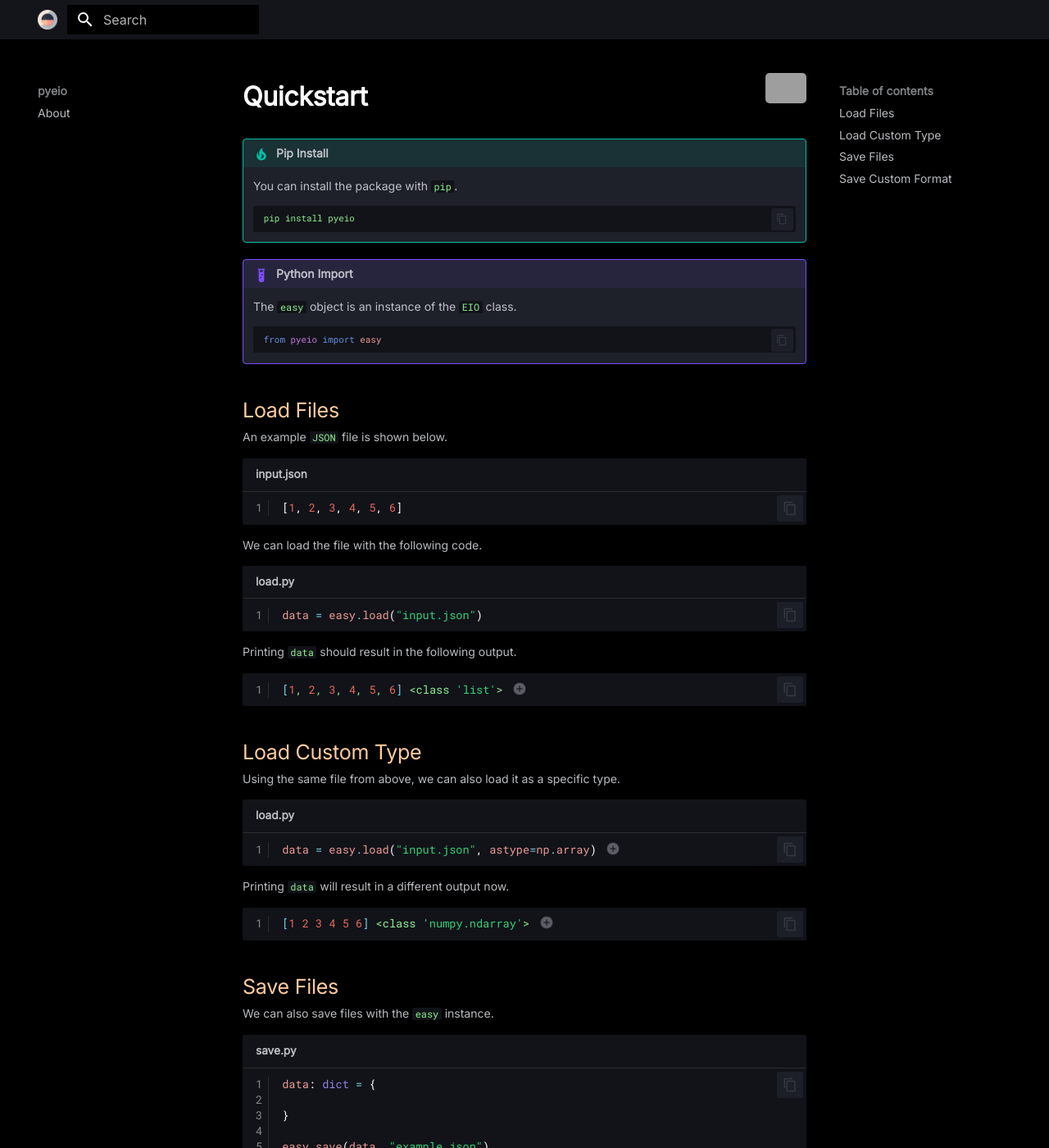
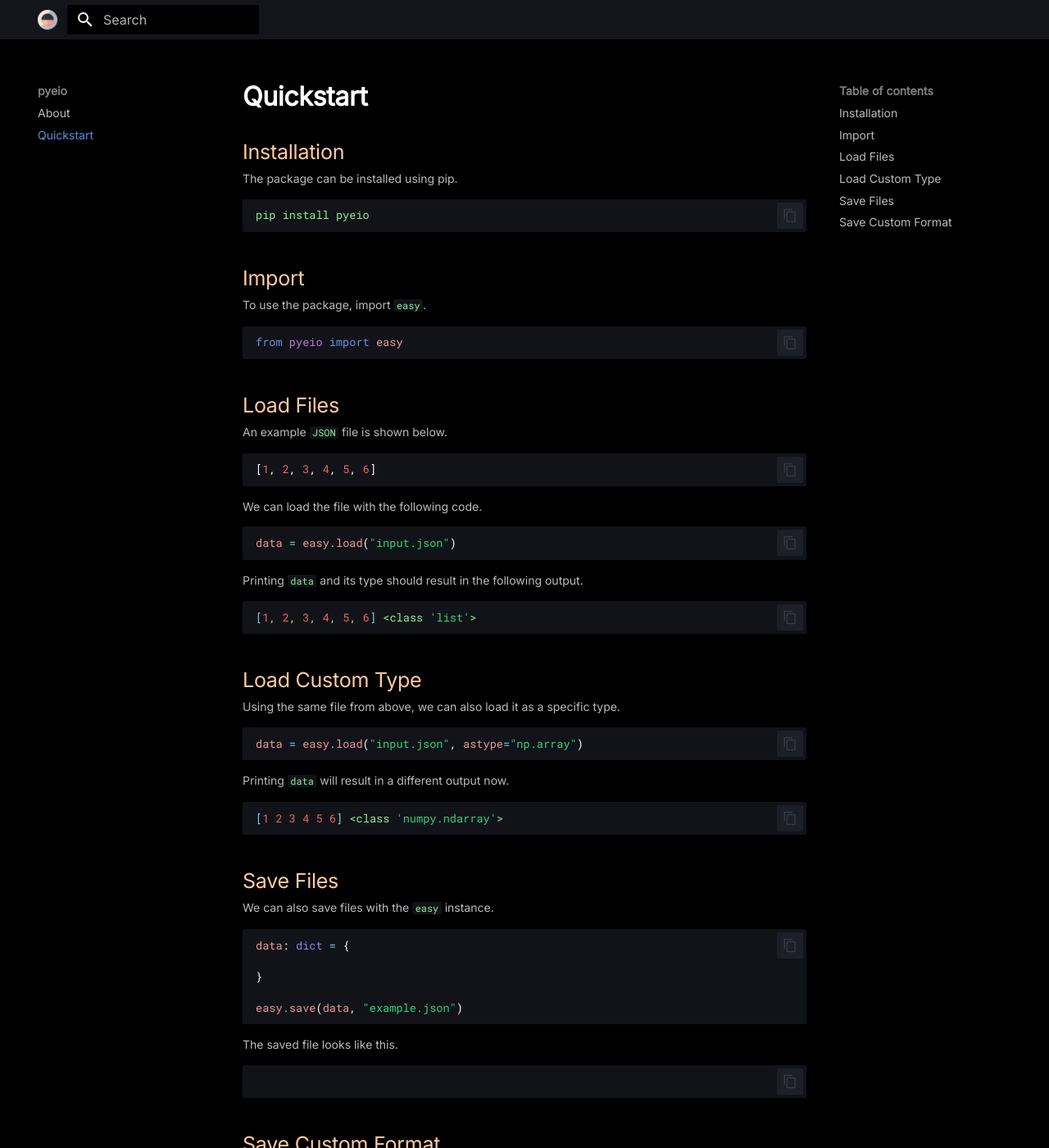
Before and after one commit to harttraveller/pyeio, an MkDocs documentation site: the page built from docs/quickstart.md, in a window 1280 px wide and 1400 px high. Shown: the whole window at 82% size. Built offline with MkDocs 1.6.1 and Material for MkDocs 9.7.7, drawn with Linux system fonts in a browser that asks for light colours; grey boxes are pictures that could not be loaded.

Commit message:
update docs

````diff
--- a/docs/quickstart.md
+++ b/docs/quickstart.md
@@ -1,78 +1,62 @@
 # Quickstart
 
-<div align="right">
-    <a href="https://github.com/cephalon-intelligence/pyeio/blob/main/notebooks/quickstart.ipynb"  target="_blank"><img src="../assets/logo.jupyter.png" width="50" alt="jupyter" style="position: absolute; margin: -80px 0px 0px -50px;"/></a>
-</div>
+## Installation
 
-!!! tip "Pip Install"
-    You can install the package with `pip`.
+The package can be installed using pip.
 
-    ```bash
-    pip install pyeio
-    ```
+```bash
+pip install pyeio
+```
 
-!!! example "Python Import"
-    The `easy` object is an instance of the `EIO` class.
+## Import
 
-    ```python
-    from pyeio import easy
-    ```
+To use the package, import `easy`.
+
+```python
+from pyeio import easy
+```
 
 ## Load Files
 
 An example `JSON` file is shown below.
 
-```json linenums="1" title="input.json"
+```json
 [1, 2, 3, 4, 5, 6]
 ```
 
 We can load the file with the following code.
 
-```python linenums="1" title="load.py"
+```python
 data = easy.load("input.json")
 ```
 
-Printing `data` should result in the following output.
+Printing `data` and its type should result in the following output.
 
-```bash linenums="1"
-[1, 2, 3, 4, 5, 6] <class 'list'> # (1)!
+```bash
+[1, 2, 3, 4, 5, 6] <class 'list'>
 ```
-
-1.
-    ```python title="Print Code"
-    print(data, type(data))
-    ```
 
 ## Load Custom Type
 
 Using the same file from above, we can also load it as a specific type.
 
-```python linenums="1" title="load.py"
-data = easy.load("input.json", astype=np.array) # (1)!
+```python
+data = easy.load("input.json", astype="np.array")
 ```
-
-1.
-   ```python title="Required Type Import"
-   import numpy as np
-   ```
 
 Printing `data` will result in a different output now.
 
 
-```bash linenums="1"
-[1 2 3 4 5 6] <class 'numpy.ndarray'> # (1)!
+```bash
+[1 2 3 4 5 6] <class 'numpy.ndarray'>
 ```
 
-1.
-    ```python title="Print Code"
-    print(data, type(data))
-    ```
 
 ## Save Files
 
 We can also save files with the `easy` instance.
 
-```python linenums="1" title="save.py"
+```python
 data: dict = {
 
 }
@@ -82,7 +66,7 @@ easy.save(data, "example.json")
 
 The saved file looks like this.
 
-```json linenums="1" title="output.json"
+```json
 
 ```
 
--- a/docs/stylesheets/extra.css
+++ b/docs/stylesheets/extra.css
@@ -194,3 +194,8 @@ code {
 .md-search__form {
     background-color: black !important;
 }
+
+.md-typeset .admonition-title:before, .md-typeset summary:before {
+    position: absolute;
+    top: 7px;
+}
--- a/mkdocs.yml
+++ b/mkdocs.yml
@@ -45,3 +45,4 @@ markdown_extensions:
 
 nav:
 - About: "index.md"
+- Quickstart: "quickstart.md"
````
Also changed, not shown: docs/index.md (+2 -1 lines).
